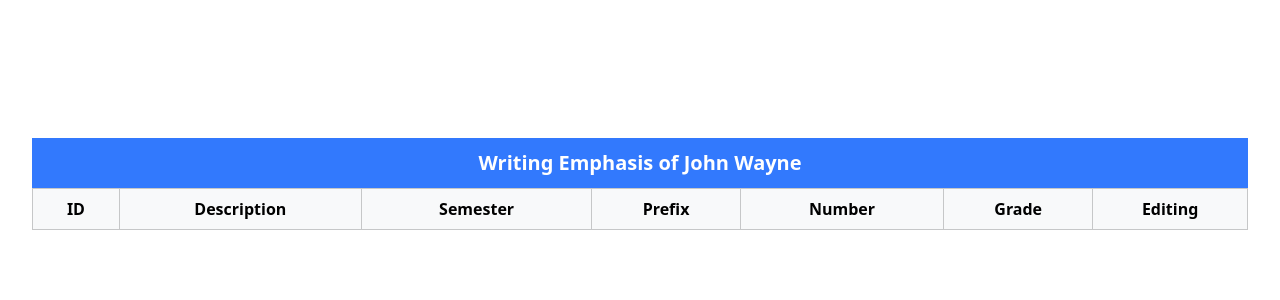
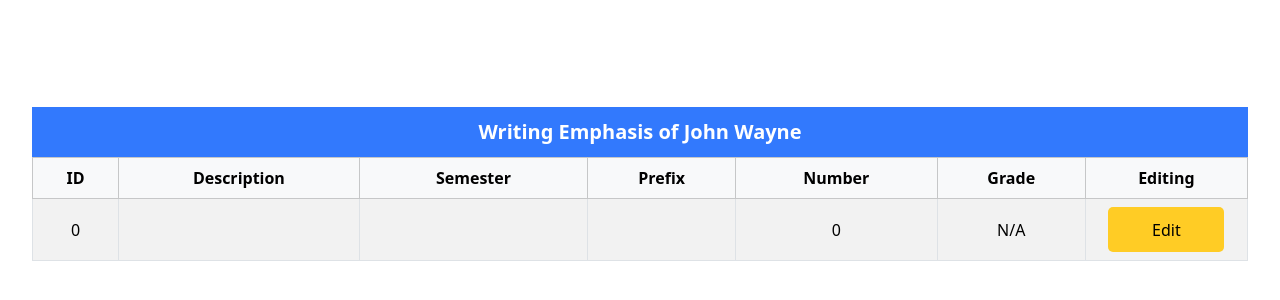
Before and after one commit to AlexPham0209/project-3, a React (Vite) app: page / in a window 1280 px wide. Shown: the part 208-508 px from the top of the page. Built offline with nearby package versions, Linux system fonts and the light colour scheme.

Commit message:
Added table

```diff
--- a/src/App.css
+++ b/src/App.css
@@ -12,3 +12,14 @@
   font-weight: bold;
   color: white;
 }
+
+.column {
+  vertical-align: middle;
+}
+
+.edit-button {
+  width: 80%;
+  background-color: rgb(255, 204, 37);
+  vertical-align: middle;
+  border-radius: 5px;
+}
--- a/src/App.jsx
+++ b/src/App.jsx
@@ -2,13 +2,14 @@ import { useState } from 'react'
 import reactLogo from './assets/react.svg'
 import viteLogo from '/vite.svg'
 import './App.css'
-import CourseTable from './components/Table'
+import CourseTable from './CourseTable'
 
 function App() {
   const [count, setCount] = useState(0)
 
   return (
     <div>
+
       <CourseTable>
       </CourseTable>
     </div>
--- /dev/null
+++ b/src/CourseRow.jsx
@@ -0,0 +1,20 @@
+import { Table } from "react-bootstrap";
+import "bootstrap/dist/css/bootstrap.css";
+import { useEffect, useState } from "react";
+import './App.css'
+
+export default function CourseRow({id=0, description='', semester='', prefix='', number=0, grade='N/A'}) {
+    return (
+        <tr>
+            <td className="column">{id}</td>
+            <td className="column">{description}</td>
+            <td className="column">{semester}</td>
+            <td className="column">{prefix}</td>
+            <td className="column">{number}</td>
+            <td className="column">{grade}</td>
+            <td className="column">
+                <button className='edit-button'>Edit</button>
+            </td>
+        </tr>
+    );
+}
--- a/src/components/Table.jsx
+++ b/src/CourseTable.jsx
@@ -1,9 +1,11 @@
 import { Table } from "react-bootstrap";
 import "bootstrap/dist/css/bootstrap.css";
 import { useEffect, useState } from "react";
-import '../App.css'
+import './App.css'
+import CourseRow from "./CourseRow";
 
-export default function CourseTable({courseComponents}) {
+export default function CourseTable({credits}) {
+
     return (
     <div className="course-table">
         <div className="title">Writing Emphasis of John Wayne</div>
@@ -21,7 +23,7 @@ export default function CourseTable({courseComponents}) {
             </thead>
 
             <tbody>
-                {courseComponents}
+                <CourseRow></CourseRow>
             </tbody>
         </Table>
     </div>
```
